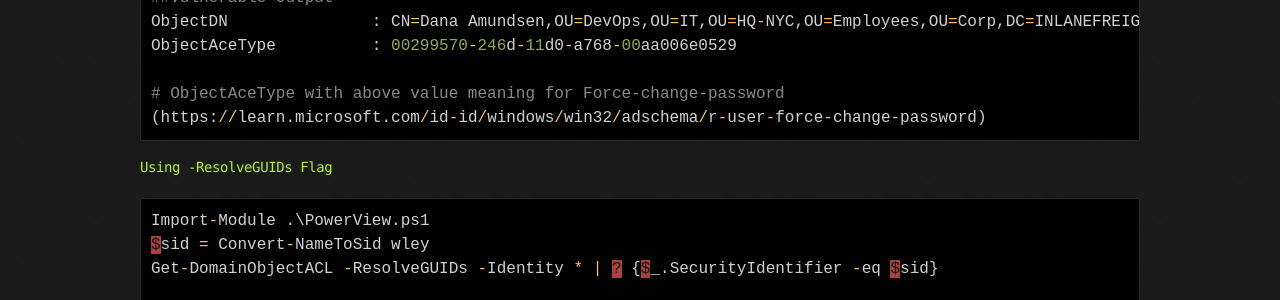
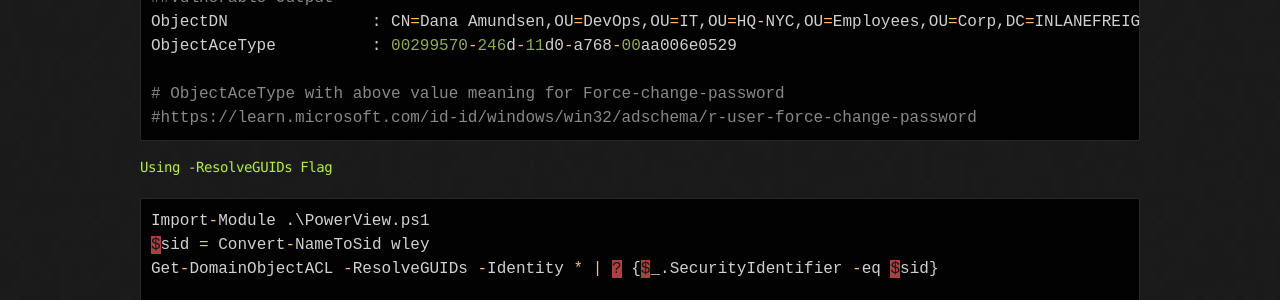
Before and after one commit to sahabrifki/sahabrifki.github.io, a Jekyll site: the page built from AD/ACL.md, in a window 1280 px wide. Shown: the part 1085-1385 px from the top of the page. Built offline with Jekyll 4.4.1, drawn with Linux system fonts in a browser that asks for light colours; our own code applies the rules of GitHub Pages for plain Markdown files.

Commit message:
Update ACL.md

````diff
--- a/AD/ACL.md
+++ b/AD/ACL.md
@@ -42,7 +42,7 @@ ObjectDN               : CN=Dana Amundsen,OU=DevOps,OU=IT,OU=HQ-NYC,OU=Employees
 ObjectAceType          : 00299570-246d-11d0-a768-00aa006e0529
 
 # ObjectAceType with above value meaning for Force-change-password
-(https://learn.microsoft.com/id-id/windows/win32/adschema/r-user-force-change-password)
+#https://learn.microsoft.com/id-id/windows/win32/adschema/r-user-force-change-password
 ```
 
 
````
